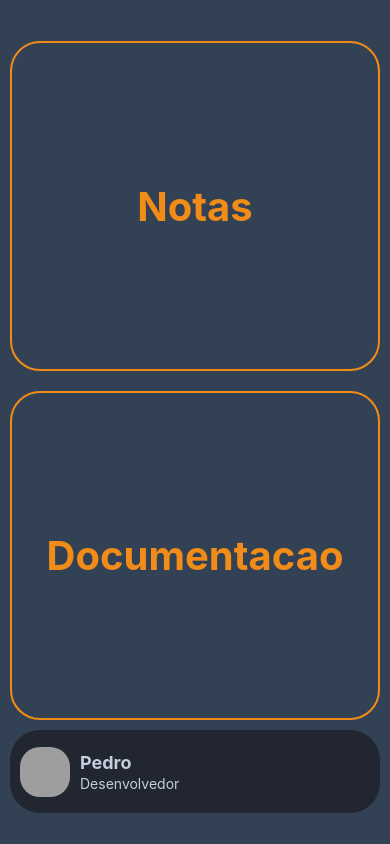
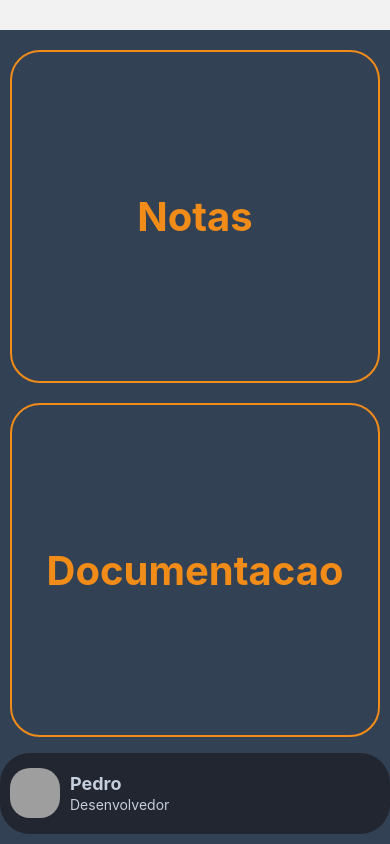
Before and after one commit to pedroescp/uNotes_react_native, a React Native app: screen /Home in a window 390 px wide. Built offline with nearby package versions, Linux system fonts and the light colour scheme; grey boxes are pictures that could not be loaded.

Commit message:
Refactor: home

```diff
--- a/src/components/home.tsx
+++ b/src/components/home.tsx
@@ -1,7 +1,6 @@
 import { StyleSheet, TouchableOpacity, View, Text, Image } from "react-native";
 
 export default function Home({ navigation }: any) {
-
   return (
     <View style={styles.container}>
       <TouchableOpacity
@@ -14,7 +13,14 @@ export default function Home({ navigation }: any) {
       >
         <Text style={styles.buttonText}>Notas</Text>
       </TouchableOpacity>
-      <TouchableOpacity style={styles.button}>
+      <TouchableOpacity
+        style={[styles.button]}
+        onPress={() =>
+          navigation.push("Notes", {
+            itemId: 86,
+          })
+        }
+      >
         <Text style={styles.buttonText}>Documentacao</Text>
       </TouchableOpacity>
       <TouchableOpacity style={styles.navbar}>
@@ -38,8 +44,13 @@ const styles = StyleSheet.create({
     flex: 1,
     backgroundColor: "#334155",
     alignItems: "center",
-    justifyContent: "center",
+    justifyContent: "flex-start",
     color: "#f28c18",
+    position: "absolute",
+    bottom: 0,
+    right: 0,
+    top: 30,
+    left: 0,
     padding: 10,
   },
   fontOrange: {
@@ -47,7 +58,7 @@ const styles = StyleSheet.create({
   },
   button: {
     width: "100%",
-    height: "40%",
+    height: "42%",
     marginVertical: 10,
     borderRadius: 30,
     borderWidth: 2,
@@ -62,6 +73,8 @@ const styles = StyleSheet.create({
     color: "#f28c18",
   },
   navbar: {
+    position: "absolute",
+    bottom: 10,
     backgroundColor: "#212630",
     width: "100%",
     borderRadius: 30,
```
